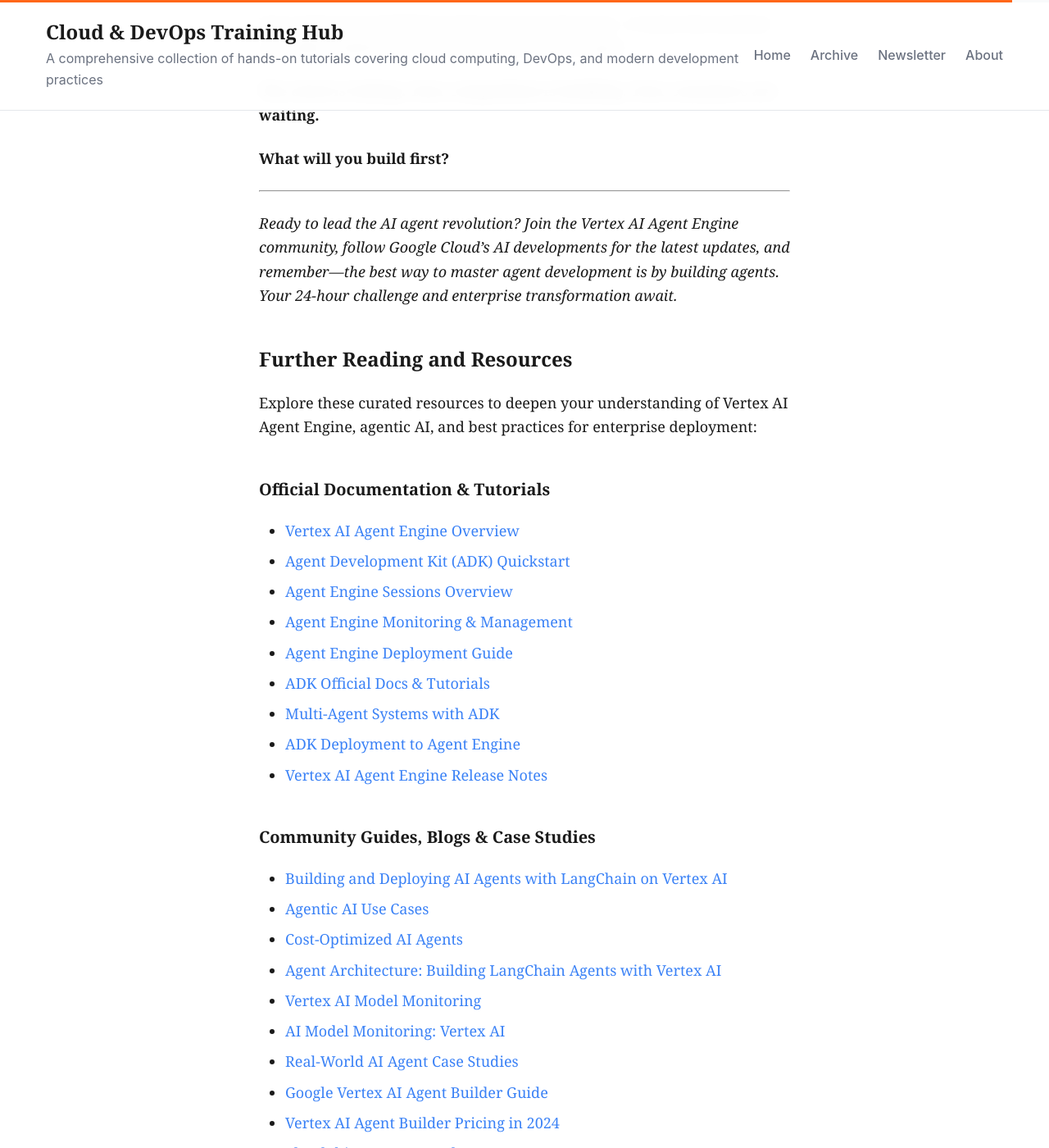
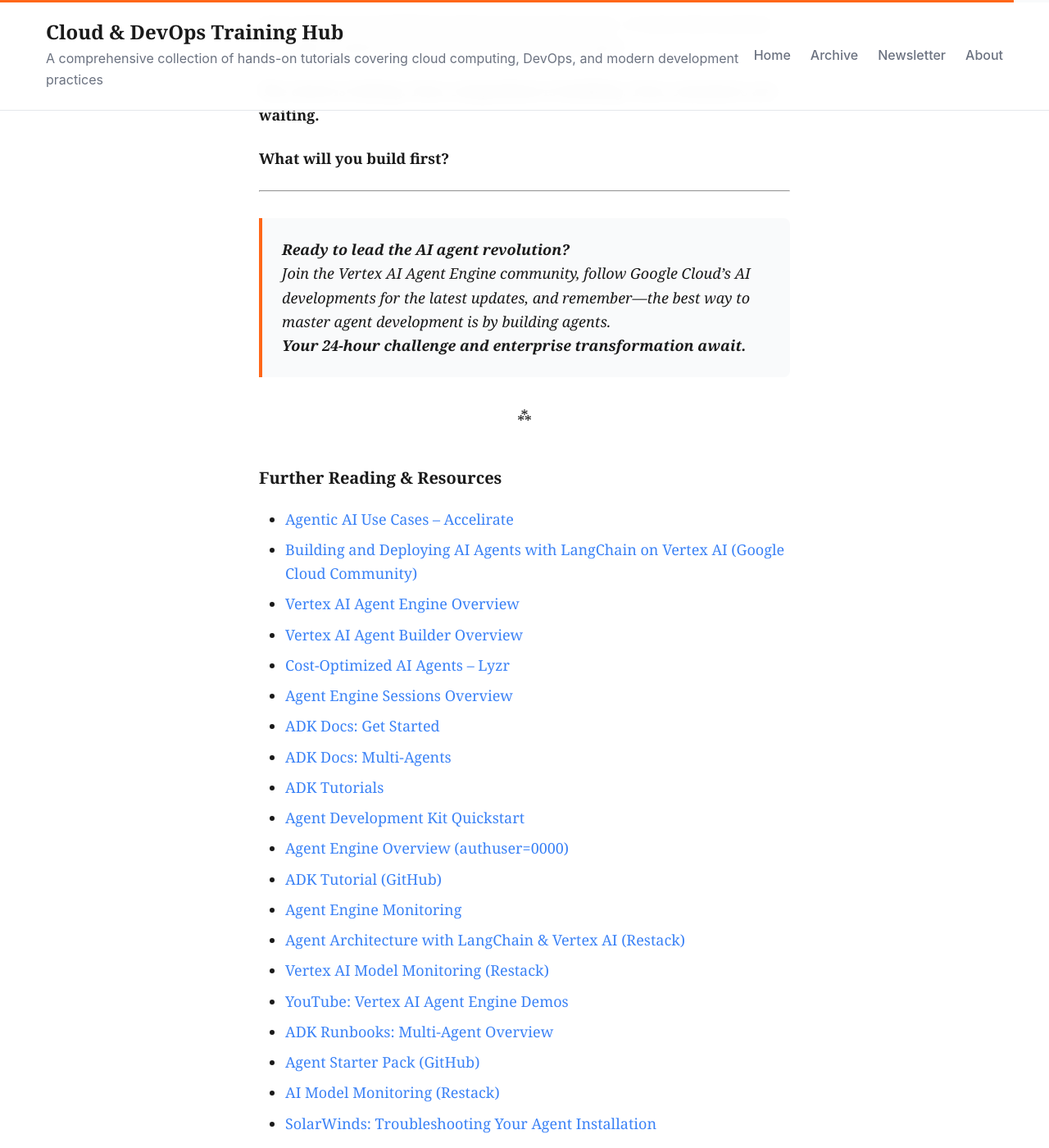
Before and after one commit to raphaelmansuy/tutorials, a Jekyll site: the page built from 22_google_vertex_agent_engine.md, in a window 1280 px wide and 1400 px high, scrolled down 70197 px. Shown: the whole window at 82% size. Built offline with Jekyll 4.4.1, drawn with Linux system fonts in a browser that asks for light colours; some web fonts are replaced; our own code applies the rules of GitHub Pages for plain Markdown files; comment, search, counter and statistics services are not loaded; some of the changed text lies outside the part shown.

Commit message:
docs: Revise conclusion and resources section for clarity and organization

```diff
--- a/22_google_vertex_agent_engine.md
+++ b/22_google_vertex_agent_engine.md
@@ -2344,65 +2344,60 @@
 
 ---
 
-*Ready to lead the AI agent revolution? Join the Vertex AI Agent Engine community, follow Google Cloud's AI developments for the latest updates, and remember—the best way to master agent development is by building agents. Your 24-hour challenge and enterprise transformation await.*
-## Further Reading and Resources
-
-Explore these curated resources to deepen your understanding of Vertex AI Agent Engine, agentic AI, and best practices for enterprise deployment:
-
-### Official Documentation & Tutorials
-
+> **Ready to lead the AI agent revolution?**
+> Join the Vertex AI Agent Engine community, follow Google Cloud's AI developments for the latest updates, and remember—the best way to master agent development is by building agents.
+> **Your 24-hour challenge and enterprise transformation await.**
+
+<div align="center">⁂</div>
+
+### Further Reading & Resources
+
+- [Agentic AI Use Cases – Accelirate](https://www.accelirate.com/agentic-ai-use-cases/)
+- [Building and Deploying AI Agents with LangChain on Vertex AI (Google Cloud Community)](https://www.googlecloudcommunity.com/gc/Community-Blogs/Building-and-Deploying-AI-Agents-with-LangChain-on-Vertex-AI/ba-p/748929)
 - [Vertex AI Agent Engine Overview](https://cloud.google.com/vertex-ai/generative-ai/docs/agent-engine/overview)
-- [Agent Development Kit (ADK) Quickstart](https://cloud.google.com/vertex-ai/generative-ai/docs/agent-development-kit/quickstart)
+- [Vertex AI Agent Builder Overview](https://cloud.google.com/vertex-ai/generative-ai/docs/agent-builder/overview)
+- [Cost-Optimized AI Agents – Lyzr](https://www.lyzr.ai/glossaries/cost-optimized-ai-agents)
 - [Agent Engine Sessions Overview](https://cloud.google.com/vertex-ai/generative-ai/docs/agent-engine/sessions/overview)
-- [Agent Engine Monitoring & Management](https://cloud.google.com/vertex-ai/generative-ai/docs/agent-engine/manage/monitoring)
-- [Agent Engine Deployment Guide](https://cloud.google.com/vertex-ai/generative-ai/docs/agent-engine/deploy)
-- [ADK Official Docs & Tutorials](https://google.github.io/adk-docs/get-started/)
-- [Multi-Agent Systems with ADK](https://google.github.io/adk-docs/agents/multi-agents/)
-- [ADK Deployment to Agent Engine](https://google.github.io/adk-docs/deploy/agent-engine/)
-- [Vertex AI Agent Engine Release Notes](https://cloud.google.com/vertex-ai/generative-ai/docs/release-notes)
-
-### Community Guides, Blogs & Case Studies
-
-- [Building and Deploying AI Agents with LangChain on Vertex AI](https://www.googlecloudcommunity.com/gc/Community-Blogs/Building-and-Deploying-AI-Agents-with-LangChain-on-Vertex-AI/ba-p/748929)
-- [Agentic AI Use Cases](https://www.accelirate.com/agentic-ai-use-cases/)
-- [Cost-Optimized AI Agents](https://www.lyzr.ai/glossaries/cost-optimized-ai-agents)
-- [Agent Architecture: Building LangChain Agents with Vertex AI](https://www.restack.io/p/agent-architecture-answer-building-langchain-agents-with-vertex-ai-cat-ai)
-- [Vertex AI Model Monitoring](https://www.restack.io/p/vertex-ai-model-monitoring-answer-cat-ai)
-- [AI Model Monitoring: Vertex AI](https://www.restack.io/p/ai-model-monitoring-answer-monitoring-ai-systems-vertex-ai-cat-ai)
-- [Real-World AI Agent Case Studies](https://www.creolestudios.com/real-world-ai-agent-case-studies/)
-- [Google Vertex AI Agent Builder Guide](https://www.softude.com/blog/google-vertex-ai-agent-builder-guide)
-- [Vertex AI Agent Builder Pricing in 2024](https://therightaiagents.com/vertex-ai-agent-builder-pricing-in-2024/)
-- [CloudChipr: Vertex AI Blog](https://cloudchipr.com/blog/vertex-ai)
-
-### Example Projects & Notebooks
-
+- [ADK Docs: Get Started](https://google.github.io/adk-docs/get-started/)
+- [ADK Docs: Multi-Agents](https://google.github.io/adk-docs/agents/multi-agents/)
+- [ADK Tutorials](https://google.github.io/adk-docs/tutorials/)
+- [Agent Development Kit Quickstart](https://cloud.google.com/vertex-ai/generative-ai/docs/agent-development-kit/quickstart)
+- [Agent Engine Overview (authuser=0000)](https://cloud.google.com/vertex-ai/generative-ai/docs/agent-engine/overview?authuser=0000)
+- [ADK Tutorial (GitHub)](https://github.com/pratik008/adk-tutorial)
+- [Agent Engine Monitoring](https://cloud.google.com/vertex-ai/generative-ai/docs/agent-engine/manage/monitoring)
+- [Agent Architecture with LangChain & Vertex AI (Restack)](https://www.restack.io/p/agent-architecture-answer-building-langchain-agents-with-vertex-ai-cat-ai)
+- [Vertex AI Model Monitoring (Restack)](https://www.restack.io/p/vertex-ai-model-monitoring-answer-cat-ai)
+- [YouTube: Vertex AI Agent Engine Demos](https://www.youtube.com/watch?v=F5LQ3el36IM)
+- [ADK Runbooks: Multi-Agent Overview](https://dandye.github.io/adk_runbooks/multi_agent_overview.html)
 - [Agent Starter Pack (GitHub)](https://github.com/GoogleCloudPlatform/agent-starter-pack)
-- [ADK Tutorial Repository](https://github.com/pratik008/adk-tutorial)
-- [ADK Walkthrough](https://github.com/sokart/adk-walkthrough)
-- [Vertex AI Samples](https://cloud.google.com/vertex-ai/docs/samples)
-- [Llama 3 Agent Engine Notebook](https://github.com/GoogleCloudPlatform/vertex-ai-samples/blob/main/notebooks/community/model_garden/model_garden_agent_engine_llama3_1.ipynb)
-- [PyTorch Deployed Model Agent Engine Notebook](https://github.com/GoogleCloudPlatform/vertex-ai-samples/blob/main/notebooks/community/model_garden/model_garden_pytorch_deployed_model_agent_engine.ipynb)
-- [Tracing Agents in Agent Engine (Notebook)](https://github.com/GoogleCloudPlatform/generative-ai/blob/main/gemini/agent-engine/tracing_agents_in_agent_engine.ipynb)
-- [LiveKit Agent Deployment Examples](https://github.com/livekit-examples/agent-deployment)
-
-### Videos & Codelabs
-
-- [Building AI Agents with Vertex AI (Codelab)](https://codelabs.developers.google.com/devsite/codelabs/building-ai-agents-vertexai)
-- [YouTube: Vertex AI Agent Engine Overview](https://www.youtube.com/watch?v=F5LQ3el36IM)
-- [YouTube: Vertex AI Agent Builder Demo](https://www.youtube.com/watch?v=8rlNdKywldQ)
-- [YouTube: Vertex AI Agent Engine Deep Dive](https://www.youtube.com/watch?v=P4VFL9nIaIA)
-- [YouTube: Vertex AI Agent Engine in Action](https://www.youtube.com/watch?v=Oip5yWUfI-U)
-
-### Additional References
-
-- [Vertex AI Agent Builder Product Page](https://cloud.google.com/products/agent-builder)
+- [AI Model Monitoring (Restack)](https://www.restack.io/p/ai-model-monitoring-answer-monitoring-ai-systems-vertex-ai-cat-ai)
+- [SolarWinds: Troubleshooting Your Agent Installation](https://documentation.solarwinds.com/en/success_center/orionplatform/content/core-troubleshooting-your-agent-installation-sw494.htm)
+- [Vertex AI Release Notes](https://cloud.google.com/vertex-ai/generative-ai/docs/release-notes)
+- [Google Cloud Community: API Exceptions in Agent Builder](https://www.googlecloudcommunity.com/gc/AI-ML/Create-API-Vertex-AI-Agent-Builder-google-api-core-exceptions/td-p/772926)
+- [ADK Docs: Deploy to Agent Engine](https://google.github.io/adk-docs/deploy/agent-engine/)
+- [YouTube: Vertex AI Agent Engine Walkthrough](https://www.youtube.com/watch?v=8rlNdKywldQ)
+- [Softude: Google Vertex AI Agent Builder Guide](https://www.softude.com/blog/google-vertex-ai-agent-builder-guide)
+- [YouTube: Vertex AI Agent Builder Overview](https://www.youtube.com/watch?v=P4VFL9nIaIA)
+- [ADK Walkthrough (GitHub)](https://github.com/sokart/adk-walkthrough)
+- [Vertex AI Agent Builder Pricing 2024](https://therightaiagents.com/vertex-ai-agent-builder-pricing-in-2024/)
 - [LangChain Integration with Vertex AI](https://cloud.google.com/vertex-ai/generative-ai/docs/agent-engine/develop/langchain)
 - [LangChain Google Vertex AI Integration Docs](https://python.langchain.com/docs/integrations/llms/google_vertex_ai_palm/)
-- [Agent Engine API Discussions](https://www.googlecloudcommunity.com/gc/AI-ML/Create-API-Vertex-AI-Agent-Builder-google-api-core-exceptions/td-p/772926)
-- [Agent Engine Community Blogs](https://www.googlecloudcommunity.com/gc/Community-Blogs/Building-and-Deploying-AI-Agents-with-LangChain-on-Vertex-AI/bc-p/807357)
-- [Agent Engine Sessions Documentation](https://cloud.google.com/vertex-ai/generative-ai/docs/agent-engine/sessions/overview)
-- [Agent Engine Monitoring Documentation](https://cloud.google.com/vertex-ai/generative-ai/docs/agent-engine/manage/monitoring)
+- [Agent Deployment Examples (GitHub)](https://github.com/livekit-examples/agent-deployment)
+- [Vertex AI Blog – Cloudchipr](https://cloudchipr.com/blog/vertex-ai)
+- [Google Cloud Community: Building and Deploying AI Agents (Discussion)](https://www.googlecloudcommunity.com/gc/Community-Blogs/Building-and-Deploying-AI-Agents-with-LangChain-on-Vertex-AI/bc-p/807357)
+- [Agent Engine Overview (authuser=4)](https://cloud.google.com/vertex-ai/generative-ai/docs/agent-engine/overview?authuser=4)
+- [LinkedIn: CanAI Agents for Enterprise Security](https://www.linkedin.com/posts/oluseyi-akindeinde-7525671b_canai-agents-protect-your-enterprise-over-activity-7305649073024360448-M01P)
+- [Vertex AI Samples](https://cloud.google.com/vertex-ai/docs/samples)
+- [Llama 3 Agent Engine Example (GitHub)](https://github.com/GoogleCloudPlatform/vertex-ai-samples/blob/main/notebooks/community/model_garden/model_garden_agent_engine_llama3_1.ipynb)
+- [PyTorch Deployed Model Agent Engine Example (GitHub)](https://github.com/GoogleCloudPlatform/vertex-ai-samples/blob/main/notebooks/community/model_garden/model_garden_pytorch_deployed_model_agent_engine.ipynb)
+- [LinkedIn: Agent Garden Gallery](https://www.linkedin.com/pulse/agent-garden-gallery-how-google-accelerating-agentic-ai-thamma-bgame)
+- [Codelab: Building AI Agents with Vertex AI](https://codelabs.developers.google.com/devsite/codelabs/building-ai-agents-vertexai)
+- [Tracing Agents in Agent Engine (GitHub)](https://github.com/GoogleCloudPlatform/generative-ai/blob/main/gemini/agent-engine/tracing_agents_in_agent_engine.ipynb)
+- [Vertex AI Agent Builder Product Page](https://cloud.google.com/products/agent-builder)
+- [Deploying to Agent Engine](https://cloud.google.com/vertex-ai/generative-ai/docs/agent-engine/deploy)
+- [YouTube: Vertex AI Agent Engine Overview](https://www.youtube.com/watch?v=Oip5yWUfI-U)
+- [EAAI LIM Paper (Aston University)](https://publications.aston.ac.uk/id/eprint/38580/1/EAAI-_LIM_(Revised_v2).pdf)
+- [Real-World AI Agent Case Studies](https://www.creolestudios.com/real-world-ai-agent-case-studies/)
+- [DeployHQ: Network Agent Errors](https://www.deployhq.com/support/network-agent-errors/network-agent-is-not-connected)
 
 ---
-
-*Stay up to date with the latest advancements by following the [Vertex AI documentation](https://cloud.google.com/vertex-ai/generative-ai/docs/agent-engine/overview) and joining the Google Cloud AI community.*
```
